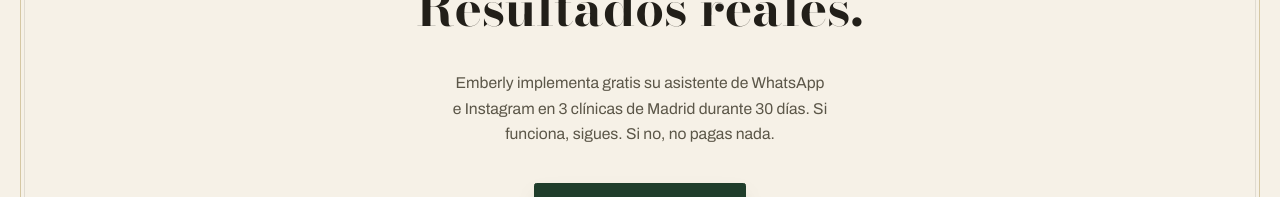
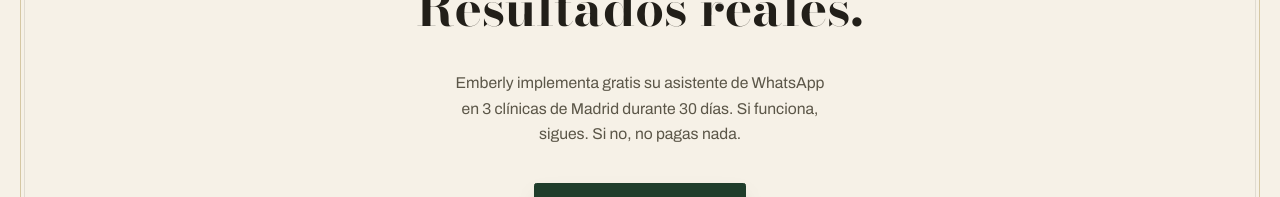
Before and after one commit to jaime1902-rgb/emberly, a Next.js app: page / in a window 1280 px wide. Shown: the part 416-613 px from the top of the page. Built offline with nearby package versions, Linux system fonts and the light colour scheme.

Commit message:
Drop Instagram from the offer; WhatsApp-only assistant

```diff
--- a/app/layout.tsx
+++ b/app/layout.tsx
@@ -18,7 +18,7 @@
 export const metadata: Metadata = {
   title: "Emberly — La oferta de las 3 plazas",
   description:
-    "Emberly implementa gratis su asistente de WhatsApp e Instagram en 3 clínicas de Madrid durante 30 días.",
+    "Emberly implementa gratis su asistente de WhatsApp en 3 clínicas de Madrid durante 30 días.",
 };
 
 export default function RootLayout({ children }: LayoutProps<"/">) {
--- a/components/emberly/funnel.tsx
+++ b/components/emberly/funnel.tsx
@@ -26,7 +26,7 @@
   {
     type: "choice",
     key: "canal",
-    q: "¿Ya captáis pacientes por WhatsApp o Instagram?",
+    q: "¿Ya captáis pacientes por WhatsApp?",
     options: ["Sí, activamente", "Algo, pero sin gestionarlo bien", "Todavía no"],
   },
   {
@@ -55,7 +55,7 @@
   },
   {
     label: "Qué recibe tu clínica",
-    body: "Un asistente que contesta y agenda pacientes por WhatsApp e Instagram al instante, 24/7. Implementación, métricas del periodo y soporte directo incluidos.",
+    body: "Un asistente que contesta y agenda pacientes por WhatsApp al instante, 24/7. Implementación, métricas del periodo y soporte directo incluidos.",
   },
   {
     label: "Por qué es gratis",
@@ -176,7 +176,7 @@
                 <Seal />
               </div>
               <p className="mx-auto mt-6 max-w-[42ch] text-[0.98rem] leading-relaxed text-text-muted">
-                Emberly implementa gratis su asistente de WhatsApp e Instagram en 3 clínicas de
+                Emberly implementa gratis su asistente de WhatsApp en 3 clínicas de
                 Madrid durante 30 días. Si funciona, sigues. Si no, no pagas nada.
               </p>
               <div className="mt-9">
```
Also changed, not shown: 1 other file (tests, documents, lock files or other folders).
